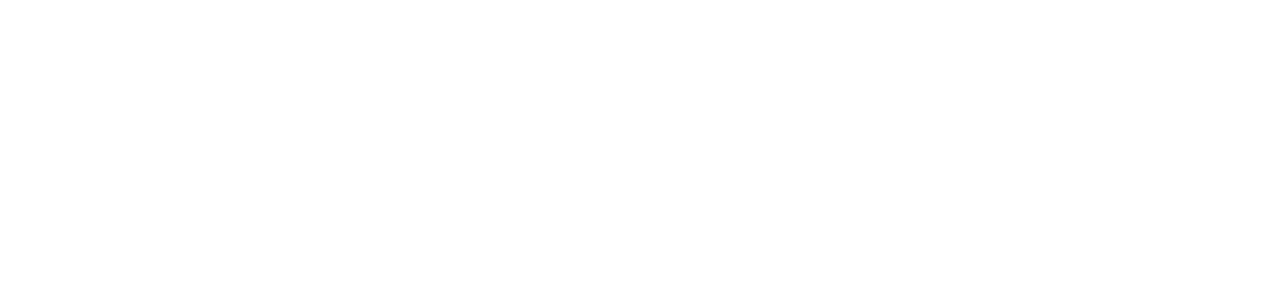
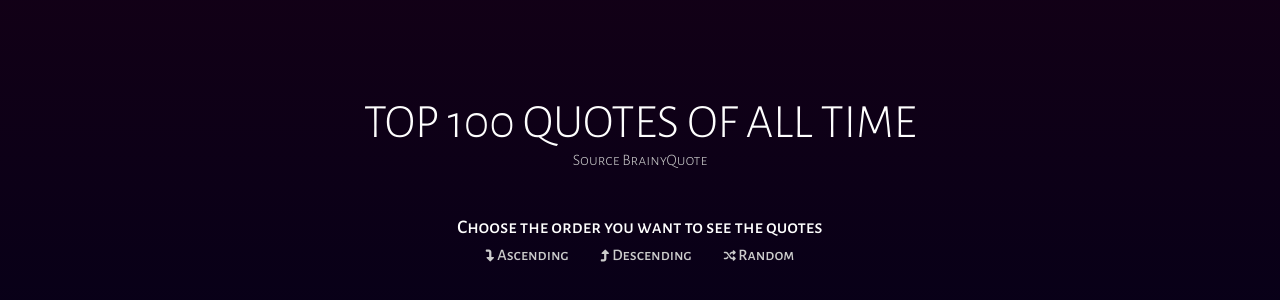
Before and after one commit to afaisalsahar/fcc-random-quote, a React (Create React App) app: page / in a window 1280 px wide. Shown: the part 230-530 px from the top of the page. Built offline with nearby package versions, Linux system fonts and the light colour scheme.

Commit message:
Component/ complete splash screen

```diff
--- a/package.json
+++ b/package.json
@@ -7,12 +7,15 @@
     "@testing-library/jest-dom": "^5.16.5",
     "@testing-library/react": "^13.4.0",
     "@testing-library/user-event": "^13.5.0",
+    "normalize.css": "^8.0.1",
+    "particles.js": "^2.0.0",
     "react": "^18.2.0",
     "react-dom": "^18.2.0",
     "react-redux": "^8.0.5",
     "react-router-dom": "^6.7.0",
     "react-scripts": "5.0.1",
     "redux": "^4.2.0",
+    "sass": "^1.57.1",
     "web-vitals": "^2.1.4"
   },
   "scripts": {
--- a/public/index.html
+++ b/public/index.html
@@ -2,42 +2,25 @@
 <html lang="en">
   <head>
     <meta charset="utf-8" />
-    <link rel="icon" href="%PUBLIC_URL%/favicon.ico" />
     <meta name="viewport" content="width=device-width, initial-scale=1" />
     <meta name="theme-color" content="#000000" />
     <meta
       name="description"
-      content="Web site created using create-react-app"
+      content="Random Quote Machine"
     />
-    <link rel="apple-touch-icon" href="%PUBLIC_URL%/logo192.png" />
-    <!--
-      manifest.json provides metadata used when your web app is installed on a
-      user's mobile device or desktop. See https://developers.google.com/web/fundamentals/web-app-manifest/
-    -->
     <link rel="manifest" href="%PUBLIC_URL%/manifest.json" />
-    <!--
-      Notice the use of %PUBLIC_URL% in the tags above.
-      It will be replaced with the URL of the `public` folder during the build.
-      Only files inside the `public` folder can be referenced from the HTML.
 
-      Unlike "/favicon.ico" or "favicon.ico", "%PUBLIC_URL%/favicon.ico" will
-      work correctly both with client-side routing and a non-root public URL.
-      Learn how to configure a non-root public URL by running `npm run build`.
-    -->
+    <link rel="preconnect" href="https://fonts.googleapis.com">
+    <link rel="preconnect" href="https://fonts.gstatic.com" crossorigin>
+    <link href="https://fonts.googleapis.com/css2?family=Alegreya+Sans+SC:wght@100;300;500&display=swap" rel="stylesheet">
+    <link rel="stylesheet" href="https://cdnjs.cloudflare.com/ajax/libs/font-awesome/6.2.1/css/all.min.css" integrity="sha512-MV7K8+y+gLIBoVD59lQIYicR65iaqukzvf/nwasF0nqhPay5w/9lJmVM2hMDcnK1OnMGCdVK+iQrJ7lzPJQd1w==" crossorigin="anonymous" referrerpolicy="no-referrer" />
+
     <title>Random Quote Machine</title>
   </head>
+
   <body>
     <noscript>You need to enable JavaScript to run this app.</noscript>
     <div id="root"></div>
-    <!--
-      This HTML file is a template.
-      If you open it directly in the browser, you will see an empty page.
+  </body>
 
-      You can add webfonts, meta tags, or analytics to this file.
-      The build step will place the bundled scripts into the <body> tag.
-
-      To begin the development, run `npm start` or `yarn start`.
-      To create a production bundle, use `npm run build` or `yarn build`.
-    -->
-  </body>
 </html>
--- a/src/App.js
+++ b/src/App.js
@@ -1,8 +1,15 @@
 import React from 'react';
+
+import './styles/App.scss';
+
+import Splash from './components/Splash/Splash';
+
 
 const App = () => {
   return (
-    <></>
+    <div className='container'>
+      <Splash />
+    </div>
   );
 };
 
--- /dev/null
+++ b/src/components/Splash/Splash.jsx
@@ -0,0 +1,26 @@
+import React from 'react';
+
+const Splash = () => {
+    return (
+        <div className='splash'>
+            <h1 className='splash__title'>Top 100 Quotes of All Time</h1>
+            <span className='splash__source'>Source BrainyQuote</span>
+            <div className='splash__order'>
+                <p className='splash__choose'>Choose the order you want to see the quotes</p>
+                <div className='splash__actions'>
+                    <a className='splash__action splash__action--asc' href=" ">
+                        <i className='splash__icon fa-solid fa-turn-down'></i> Ascending
+                    </a>
+                    <a className='splash__action splash__action--dsc' href=" ">
+                        <i className='splash__icon fa-solid fa-turn-up'></i> Descending
+                    </a>
+                    <a className='splash__action splash__action--random' href=" ">
+                        <i className='splash__icon fa-solid fa-shuffle'></i> Random
+                    </a>
+                </div>
+            </div>
+        </div>
+    );
+};
+
+export default Splash;
--- a/src/index.js
+++ b/src/index.js
@@ -1,3 +1,5 @@
+import 'normalize.css';
+
 import React from 'react';
 import ReactDOM from 'react-dom/client';
 import App from './App';
--- /dev/null
+++ b/src/styles/App.scss
@@ -0,0 +1,57 @@
+@use './partials/variables' as *;
+@use './partials/globals' as *;
+
+html,
+body,
+.container {
+    min-height: 100vh;
+}
+
+html, body {
+    background: linear-gradient(#190015, #000019);
+}
+
+.container {
+    @extend .flex-container;
+}
+
+.splash {
+    text-align: center;;
+
+    &__title {
+        font-size: $size-increment-x4;
+        text-transform: uppercase;
+        margin-bottom: $size-increment-x1-2;
+    }
+
+    &__source {
+        color: $alternate-color-tertiary;
+        font-size: $size-increment-x2;
+    }
+
+    &__order {
+        margin-top: $size-increment-x4;
+    }
+
+    &__choose {
+        font-size: $size-increment-x2-1;
+        color: $alternate-color-main;
+        font-weight: $font-weight-medium;
+        margin-bottom: $size-increment-x1-1;
+    }
+
+    &__action {
+        color: $alternate-color-tertiary;
+        font-weight: $font-weight-medium;
+        margin-left: $size-increment-x3;
+
+        &:first-child {
+            margin-left: 0;
+        }
+    }
+
+    &__icon {
+        color: $alternate-color-tertiary;
+        font-size: $size-increment-x1-2;
+    }
+}
--- /dev/null
+++ b/src/styles/partials/_globals.scss
@@ -0,0 +1,35 @@
+@use './variables' as *;
+
+body {
+    font-family: $font-face;
+    font-size: $size-increment-x2;
+    line-height: $size-increment-x2-1;
+    font-weight: $font-weight-light;
+    color: $alternate-color-main;
+}
+
+a {
+    text-decoration: none;
+    font-weight: $font-weight-light;
+    color: $alternate-color-main;
+    -webkit-font-smoothing: antialiased;
+}
+
+.flex-container {
+    display: flex;
+    flex-flow: column nowrap;
+    justify-content: center;
+    align-items: center;
+}
+
+h1,
+h2 {
+    font-size: $size-increment-x2-1;
+    line-height: $size-increment-x3;
+    font-weight: $font-weight-light;
+}
+
+h3,
+h4 {
+    font-weight: $font-weight-medium;
+}
--- /dev/null
+++ b/src/styles/partials/_variables.scss
@@ -0,0 +1,44 @@
+/* ##   size increments   ## */
+
+$size-increment-x1: .25rem; /* 4px */
+$size-increment-x1-1: .5rem; /* 8px */
+$size-increment-x1-2: .75rem; /* 12px */
+
+$size-increment-x2: 1rem; /* 16px */
+$size-increment-x2-1: 1.2rem;
+$size-increment-x2-2: 1.5rem; /* 24px */
+
+$size-increment-x3: 2rem; /* 32px */
+$size-increment-x3-1: 2.25rem; /* 36px */
+$size-increment-x3-2: 2.5rem; /* 40px */
+
+$size-increment-x4: 3rem; /* 48px */
+$size-increment-x4-1: 3.5rem; /* 56px */
+
+$size-increment-x5: 4rem; /* 64px */
+$size-increment-x6: 5rem; /* 80px */
+
+/* ##   colors   ## */
+
+$primary-color-main: #FFF;
+$primary-color-secondary: #FFF;
+$primary-color-tertiary: #FFF;
+$primary-color-quartary: #FFF;
+
+$alternate-color-main: #FEFEFE;
+$alternate-color-secondary: #FFF;
+$alternate-color-tertiary: #CCC;
+$alternate-color-quartary: #FFF;
+
+/* ##   font   ## */
+
+$font-face: 'Alegreya Sans SC', sans-serif;
+$font-weight-thin: 100;
+$font-weight-light: 300;
+$font-weight-medium: 500;
+
+/* ##   container/breakpoints   ## */
+
+$site-container: 1044px;
+$desktop-resolution: 1280px;
+$tablet-resolution: 768px;
```
Also changed, not shown: 1 other file (tests, documents, lock files or other folders).
